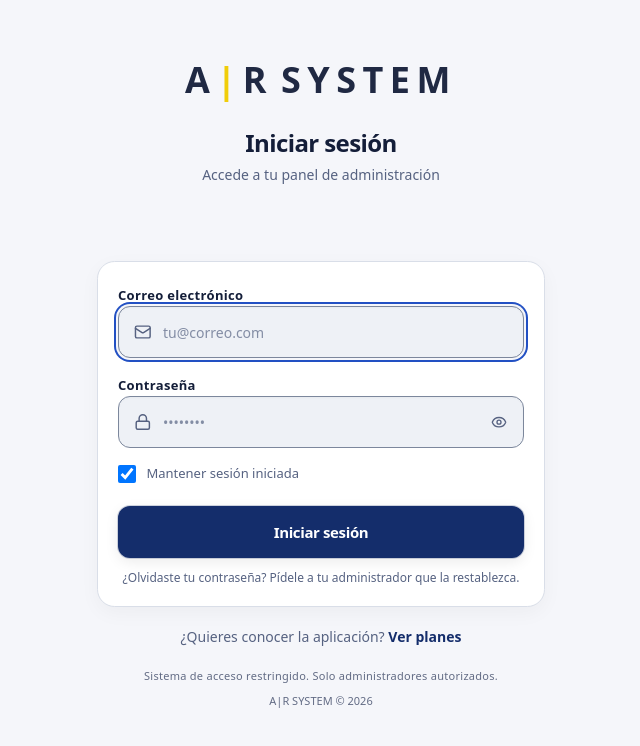
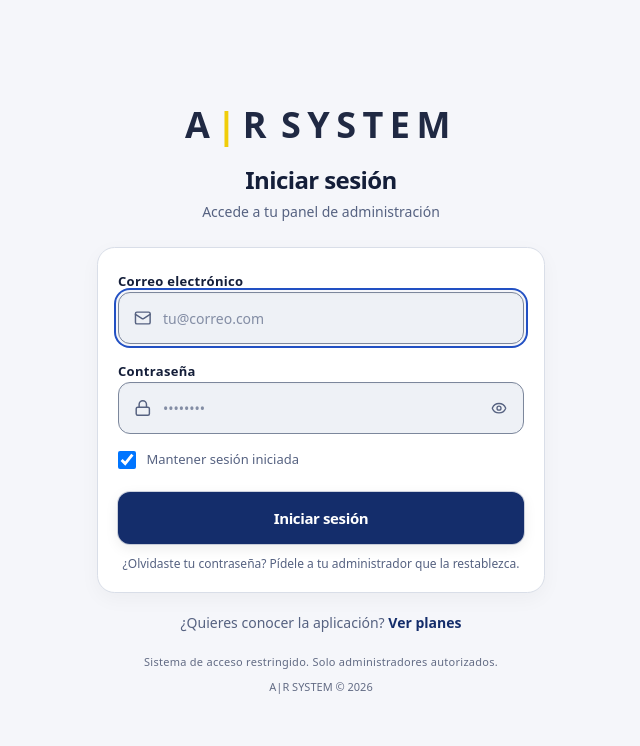
Before and after one commit to arsystemstarlink-oss/admin-suscriptions-frontend, a React (Vite) app: page /login in a window 1280 px wide. Shown: the top 746 px of the page, without its empty margins (319-959 px from the left). Built offline with nearby package versions, Linux system fonts and the light colour scheme; no server answers.

Commit message:
fix: center the login header and form as one block
Co-Authored-By: Claude Opus 5.5 <noreply@anthropic.com>

```diff
--- a/src/pages/LoginPage.tsx
+++ b/src/pages/LoginPage.tsx
@@ -141,13 +141,10 @@ export function LoginPage() {
   }
 
   return (
-    <div className="min-h-screen bg-background text-foreground flex flex-col selection:bg-primary/10 selection:text-primary-text">
-      {/* Branding Area — centrado, generoso espacio negativo */}
-      <header className="flex flex-col items-center pt-12 pb-2 px-6">
-        <div className="inline-flex items-center justify-center px-5 py-3">
-          <BrandMark size="xl" hideSystemOnMobile={false} />
-        </div>
-        <h1 className="mt-4 text-2xl font-bold tracking-tight text-foreground leading-tight text-center">
+    <div className="min-h-dvh bg-background text-foreground flex flex-col justify-center gap-6 py-8 selection:bg-primary/10 selection:text-primary-text">
+      <header className="flex flex-col items-center px-6">
+        <BrandMark size="xl" hideSystemOnMobile={false} />
+        <h1 className="mt-5 text-2xl font-bold tracking-tight text-foreground leading-tight text-center">
           Iniciar sesión
         </h1>
         <p className="mt-1.5 text-sm text-muted-foreground text-center leading-relaxed">
@@ -155,8 +152,7 @@ export function LoginPage() {
         </p>
       </header>
 
-      {/* Main content — desplazado al centro-bajo para zona del pulgar */}
-      <main className="flex-1 flex items-center px-5 pb-6 sm:px-8">
+      <main className="px-5 sm:px-8">
         <div
           className={cn(
             'w-full max-w-md mx-auto animate-fade-slide-up',
```
